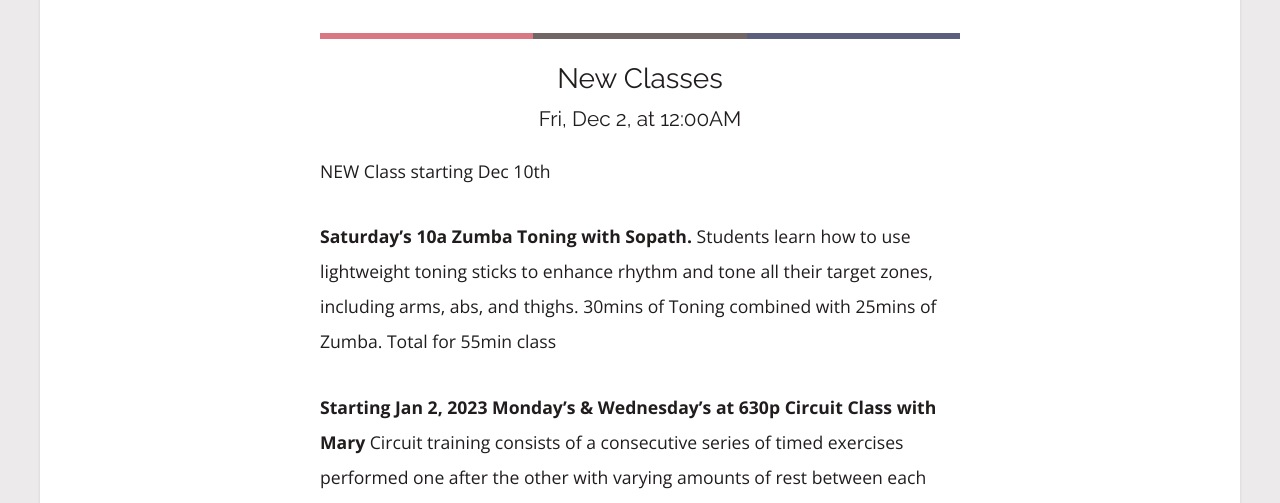
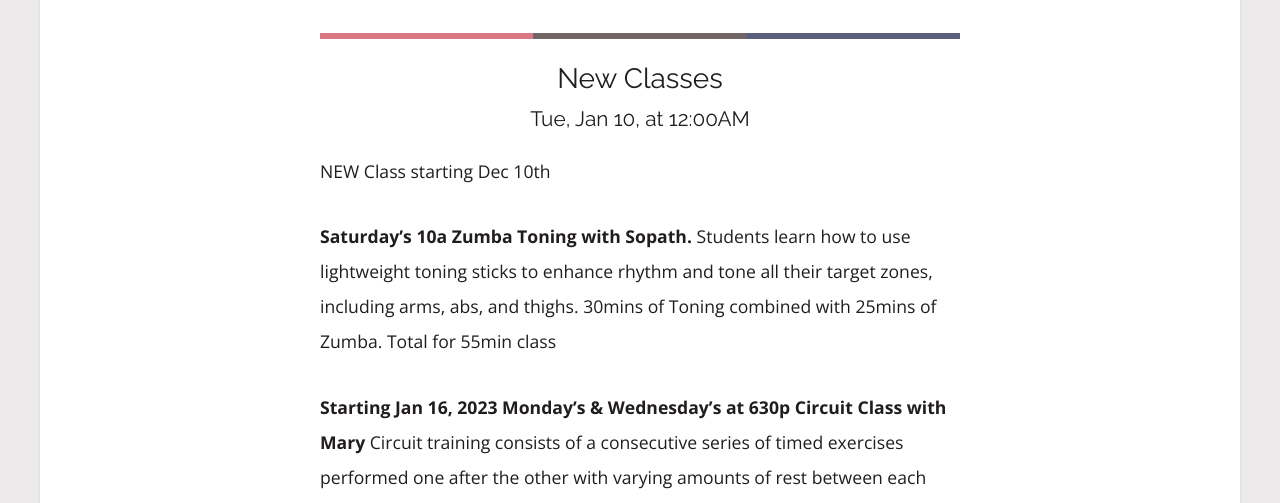
Before and after one commit to rwstone/shapeitup, a Jekyll site: the page built from events/index.md, in a window 1280 px wide. Shown: the part 707-1210 px from the top of the page. Built offline with Jekyll 4.4.1, drawn with Linux system fonts in a browser that asks for light colours; some web fonts are replaced.

Commit message:
Updated New Classes

```diff
--- a/_events/New Classes.markdown
+++ b/_events/New Classes.markdown
@@ -22,7 +22,7 @@ tags:
 - covid19
 - '2023'
 has_time_and_date: true
-event_date: 2022-12-02 00:00:00 -05:00
+event_date: 2023-01-10 00:00:00 -05:00
 event_end_date: 2023-01-07 23:59:00 -05:00
 class: Zumba Toning
 ---
@@ -32,6 +32,6 @@ NEW Class starting Dec 10th
 **Saturday's 10a Zumba Toning with Sopath.**
 Students learn how to use lightweight toning sticks to enhance rhythm and tone all their target zones, including arms, abs, and thighs. 30mins of Toning combined with 25mins of Zumba. Total for 55min class
 
-**Starting Jan 2, 2023
+**Starting Jan 16, 2023
 Monday's & Wednesday's at 630p Circuit Class with Mary**
 Circuit training consists of a consecutive series of timed exercises performed one after the other with varying amounts of rest between each exercise. 45min Class
```
